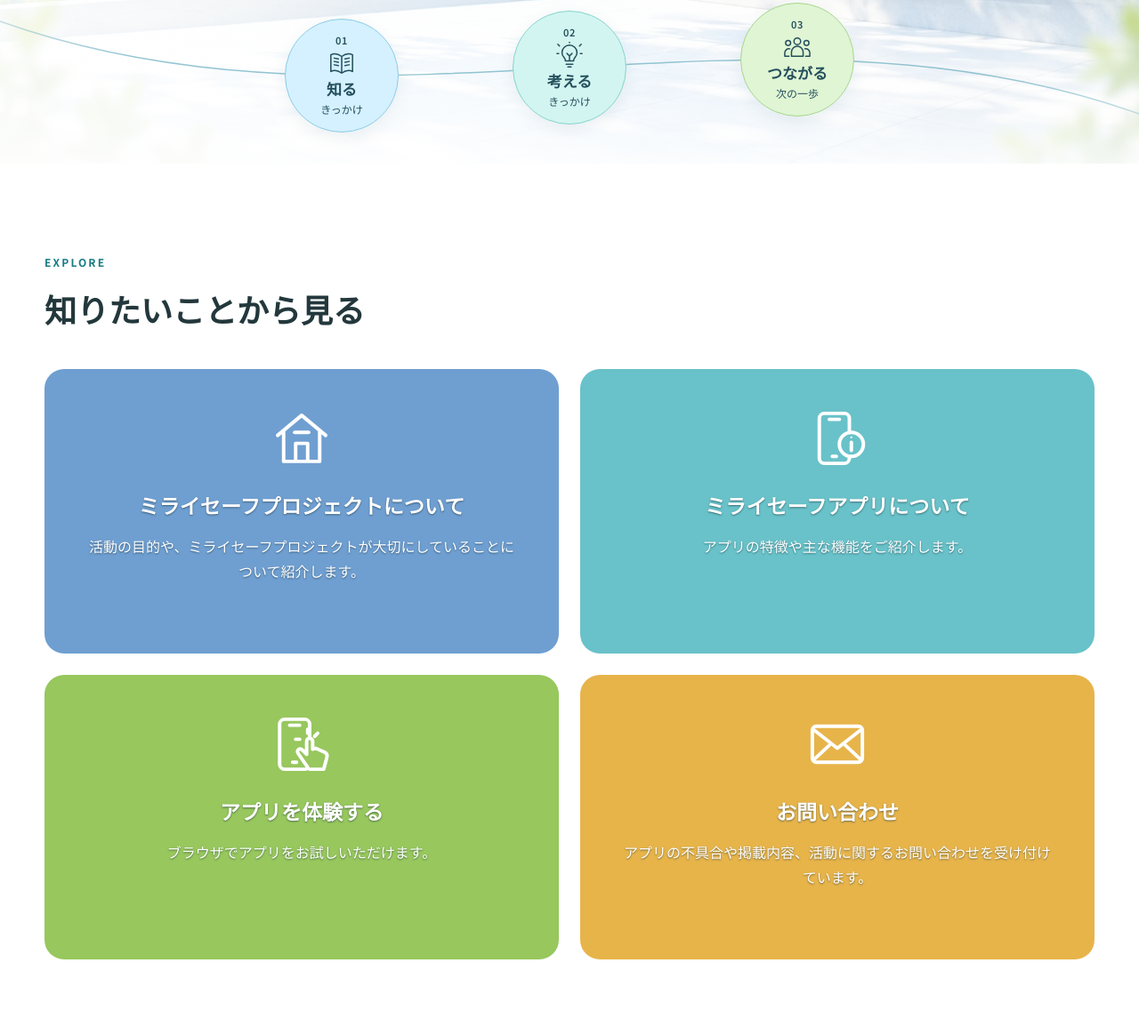
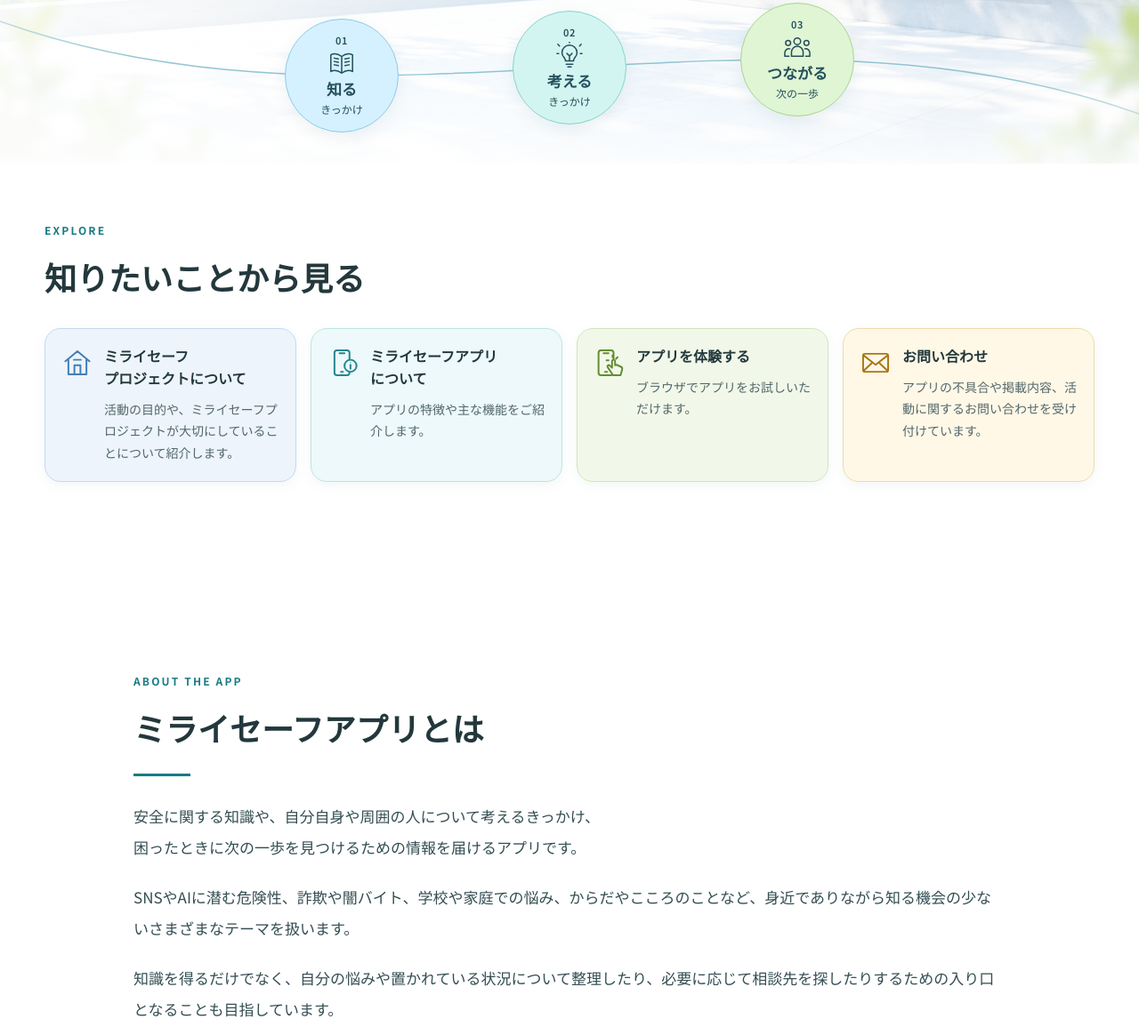
Before and after one commit to miraisafe-project/safety-app-contents, a plain HTML site: page index.html in a window 1280 px wide. Shown: the part 616-1771 px from the top of the page at 89% size. Drawn offline with Linux system fonts and the light colour scheme; a web font is replaced by a local one.

Commit message:
トップページの案内カードをコンパクトなレスポンシブ表示に改善

```diff
--- /dev/null
+++ b/assets/css/explore.css
@@ -0,0 +1,38 @@
+/* Homepage exploration cards only. */
+.explore { padding: 64px 0 72px; }
+.explore .section-heading { margin-bottom: 28px; }
+.explore .tile-grid { grid-auto-rows: auto; gap: 16px; }
+.explore .tile {
+  min-height: 0;
+  flex-direction: row;
+  align-items: flex-start;
+  gap: 14px;
+  padding: 24px;
+  border: 1px solid var(--tile-border);
+  border-radius: 18px;
+  background: var(--tile-color);
+  color: var(--ink);
+  text-align: left;
+  box-shadow: 0 4px 14px rgb(27 89 94 / 5%);
+}
+.explore .tile-project { --tile-color: #edf4fc; --tile-border: #c6d9ee; --tile-accent: #427eb7; }
+.explore .tile-app { --tile-color: #edf9fa; --tile-border: #bfe4e7; --tile-accent: #23878f; }
+.explore .tile-demo { --tile-color: #f2f8e9; --tile-border: #d4e5bc; --tile-accent: #628d32; }
+.explore .tile-contact { --tile-color: #fff8e7; --tile-border: #efdcaa; --tile-accent: #a97715; }
+.explore .tile-icon { width: 40px; height: 40px; color: var(--tile-accent); }
+.explore .tile-copy { min-width: 0; max-width: none; text-shadow: none; }
+.explore .tile-copy strong { margin-bottom: 8px; font-size: 18px; line-height: 1.55; word-break: keep-all; text-wrap: balance; }
+.explore .tile-copy > span { color: var(--ink-soft); font-size: 14px; line-height: 1.75; }
+.explore .tile:hover { border-color: var(--tile-accent); }
+@media (min-width: 1280px) {
+  .explore .tile-grid { grid-template-columns: repeat(4, minmax(0, 1fr)); }
+  .explore .tile { gap: 12px; padding: 20px 18px; }
+  .explore .tile-icon { width: 36px; height: 36px; }
+  .explore .tile-copy strong { font-size: 16px; }
+}
+@media (max-width: 640px) {
+  .explore { padding: 48px 0 56px; }
+  .explore .section-heading { margin-bottom: 24px; }
+  .explore .tile-grid { gap: 12px; }
+  .explore .tile { padding: 20px; }
+}
--- a/index.html
+++ b/index.html
@@ -22,6 +22,7 @@
   <link rel="preconnect" href="https://fonts.gstatic.com" crossorigin>
   <link href="https://fonts.googleapis.com/css2?family=Noto+Sans+JP:wght@400;500;600;700&amp;family=Zen+Maru+Gothic:wght@500;700&amp;display=swap" rel="stylesheet">
   <link rel="stylesheet" href="assets/css/main.css?v=20261015-center-flow">
+  <link rel="stylesheet" href="assets/css/explore.css?v=20261123">
   <script src="assets/js/hero-flow.js?v=20261015-center-flow" defer></script>
   <script src="assets/js/site-config.js" defer></script>
   <script src="assets/js/main.js?v=20261014-hint-panels" defer></script>
@@ -107,7 +108,7 @@
       </div>
     </section>
 
-    <section class="tiles" aria-labelledby="explore-title">
+    <section class="tiles explore" aria-labelledby="explore-title">
       <div class="section-heading wrap">
         <p class="eyebrow">EXPLORE</p>
         <h2 id="explore-title">知りたいことから見る</h2>
```
